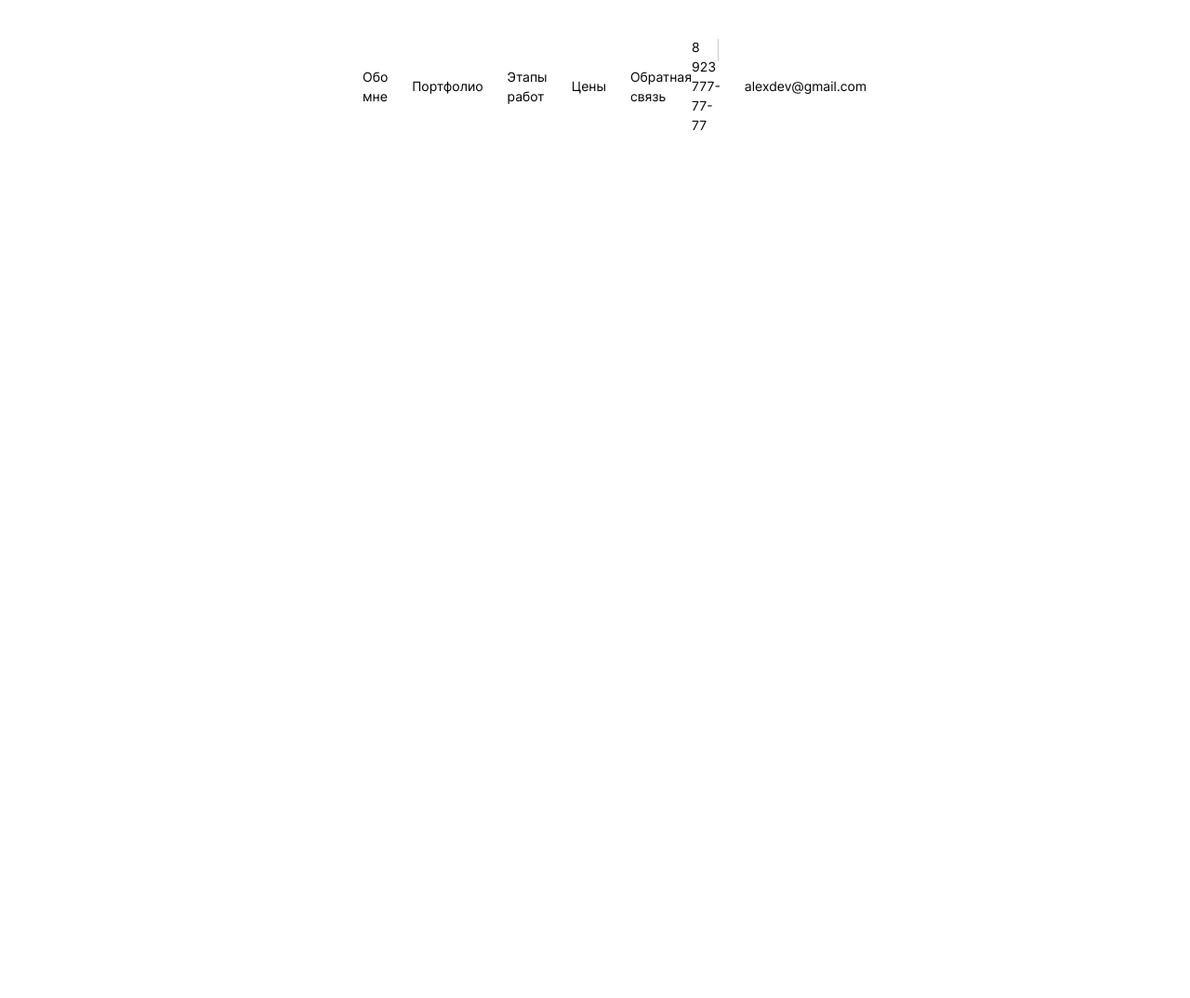
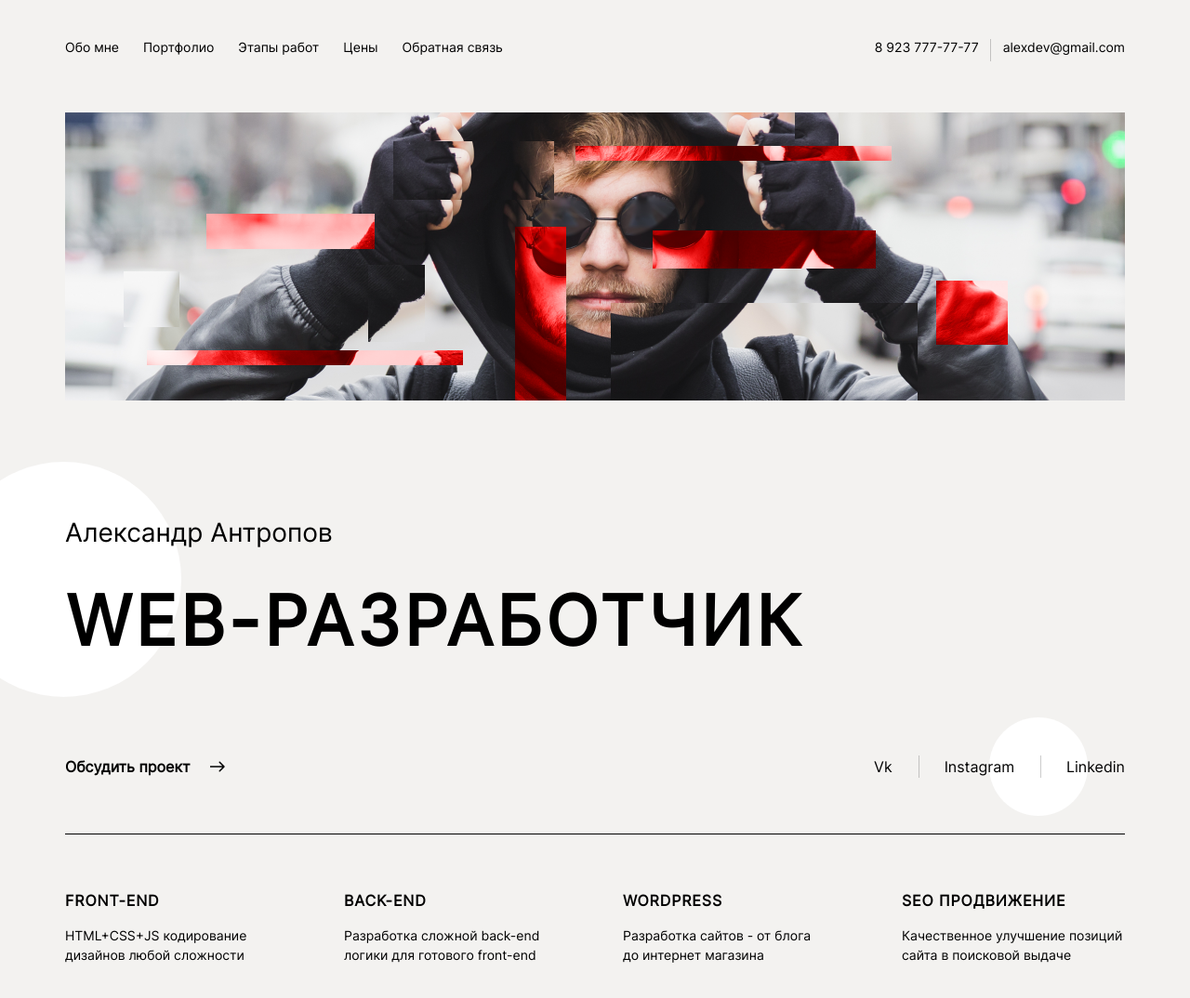
Before and after one commit to Jnuka/Portfolio, a website built with webpack: page src/index.html in a window 1280 px wide. Shown: the whole page at 93% size. Before the commit the page ends 800 px from the top, so only its background shows below. Built offline with nearby package versions, Linux system fonts and the light colour scheme.

Commit message:
add label block

```diff
--- a/src/index.html
+++ b/src/index.html
@@ -53,6 +53,64 @@
       </div>
     </div>
   </header>
+  <section class="label">
+    <div class="wrapper">
+      <img class="label__img" src="./assets/images/photo.png" alt="photo">
+      <div class="label__about">
+        <h2 class="label__name">
+          Александр Антропов
+        </h2>
+        <h1 class="label__profession">
+          web-разработчик
+        </h1>
+      </div>
+      <div class="label__contacts">
+        <a class="label__text">
+          Обсудить проект
+          <img class="label__arrow" src="./assets/icons/arrow.svg" alt="arrow">
+        </a>
+        <ul class="label__social">
+          <li class="label__link">Vk</li>
+          <li class="label__link">Instagram</li>
+          <li class="label__link">Linkedin</li>
+        </ul>
+      </div>
+      <div class="label__skills">
+        <div class="label__item">
+          <h3 class="label__title">
+            Front-end
+          </h3>
+          <h4 class="label__description">
+            HTML+CSS+JS кодирование дизайнов любой сложности
+          </h4>
+        </div>
+        <div class="label__item">
+          <h3 class="label__title">
+            Back-end
+          </h3>
+          <h4 class="label__description">
+            Разработка сложной back-end логики для готового front-end
+          </h4>
+        </div>
+        <div class="label__item">
+          <h3 class="label__title">
+            Wordpress
+          </h3>
+          <h4 class="label__description">
+            Разработка сайтов - от блога до&nbsp;интернет магазина
+          </h4>
+        </div>
+        <div class="label__item">
+          <h3 class="label__title">
+            SEO продвижение
+          </h3>
+          <h4 class="label__description">
+            Качественное улучшение позиций сайта в поисковой выдаче
+          </h4>
+        </div>
+      </div>
+    </div>
+  </section>
 </body>
 
 </html>
--- a/src/sass/abstract/_constants.scss
+++ b/src/sass/abstract/_constants.scss
@@ -1,5 +1,6 @@
+$color-bg: #F3F2F0;
 $color-primary:#010101;
 $color-text-button:#FFFFFF;
 $color-button:#D40000;
 
-$content-width: 1920px;
+$content-width: 1180px;
--- a/src/sass/base/_base.scss
+++ b/src/sass/base/_base.scss
@@ -10,10 +10,11 @@ html {
 body {
   font-family: 'Inter';
   @include font($size: 1.6rem, $height: 2.4rem);
+  background-color: $color-bg;
 }
 
 h1 {
-  @include font($size: 7.4rem, $height: 8.9rem);
+  @include font($size: 7.4rem, $height: 8.9rem, $weight: 700);
 }
 
 h2 {
--- a/src/sass/components/_label.scss
+++ b/src/sass/components/_label.scss
@@ -0,0 +1,141 @@
+.label {
+  margin-top: 30px;
+  &__img {
+    margin-bottom: 115px;
+  }
+  &__about {
+    position: relative;
+    &::before {
+      content: '';
+      position: absolute;
+      background-image: url('../assets/icons/triangle.svg');
+      background-repeat: no-repeat;
+      background-size: cover;
+      width: 65px;
+      height: 69px;
+      z-index: -1;
+      left: -151px;
+      top: -17px;
+    }
+    &::after {
+      content: '';
+      position: absolute;
+      background-image: url('../assets/icons/circle.svg');
+      background-repeat: no-repeat;
+      background-size: cover;
+      width: 253px;
+      height: 253px;
+      z-index: -2;
+      left: -128px;
+      top: -55px;
+    }
+  }
+  &__name {
+    margin-bottom: 30px;
+  }
+  &__profession {
+    text-transform: uppercase;
+    letter-spacing: 4px;
+    margin-bottom: 100px;
+    margin-left: 1px;
+  }
+  &__contacts {
+    display: flex;
+    align-items: center;
+    justify-content: space-between;
+    margin-bottom: 120px;
+  }
+  &__text {
+    @include font($size: 1.6rem, $height: 2.4rem, $weight: 700);
+    cursor: pointer;
+    position: relative;
+    &::after {
+      content: '';
+      position: absolute;
+      left: 50%;
+      top: 35px;
+      width: 0;
+      height: 2px;
+      background-color: $color-primary;
+      opacity: 0;
+      transform: translateX(-50%);
+      @extend %transition;
+    }
+    @media (hover: hover) {
+      &:hover {
+        &::after {
+          width: 170px;
+          opacity: 1;
+        }
+      }
+    }
+  }
+  &__arrow {
+    margin-left: 17px;
+  }
+  &__social {
+    display: flex;
+    justify-content: space-between;
+    align-items: center;
+    list-style: none;
+    position: relative;
+    &::after {
+      content: '';
+      position: absolute;
+      background-image: url('../assets/icons/circle.svg');
+      background-repeat: no-repeat;
+      background-size: cover;
+      width: 106px;
+      height: 106px;
+      z-index: -2;
+      left: 124px;
+      top: -41px;
+    }
+  }
+  &__link {
+    margin-right: 56px;
+    position: relative;
+    &::after {
+      content: '';
+      position: absolute;
+      background-color: $color-primary;
+      width: 1px;
+      height: 24px;
+      pointer-events: none;
+      top: 0;
+      right: -29px;
+      opacity: 20%;
+    }
+    &:last-child {
+      margin-right: 0;
+      &::after {
+        display: none;
+      }
+    }
+  }
+  &__skills {
+    display: grid;
+    grid-template-columns: repeat(4, 1fr);
+    gap: 60px;
+    margin-bottom: 180px;
+    position: relative;
+    &::after {
+      content: '';
+      position: absolute;
+      width: 100%;
+      height: 1px;
+      background-color: $color-primary;
+      top: -60px;
+    }
+  }
+  &__item {
+    display: flex;
+    flex-direction: column;
+    gap: 15px;
+  }
+  &__title {
+    text-transform: uppercase;
+    letter-spacing: 0.9px;
+    @include font($size: 1.6rem, $height: 2.4rem, $weight: 700);
+  }
+}
--- a/src/sass/layout/_header.scss
+++ b/src/sass/layout/_header.scss
@@ -2,13 +2,14 @@
   position: sticky;
   top: 0;
   z-index: 100;
+  background-color:$color-bg;
   @include font($size: 1.4rem, $height: 2.1rem);
   &__wrapper {
     display: flex;
     align-items: center;
     justify-content: space-between;
     padding-top: 40px;
-    padding-bottom: 60px;
+    padding-bottom: 30px;
   }
   &__contacts {
     display: flex;
--- a/src/sass/layout/_wrapper.scss
+++ b/src/sass/layout/_wrapper.scss
@@ -1,5 +1,5 @@
 .wrapper {
   max-width: $content-width;
-  margin: auto;
-  padding: 0 390px;
+  margin: 0 auto;
+  padding: 0 20px;
 }
```
